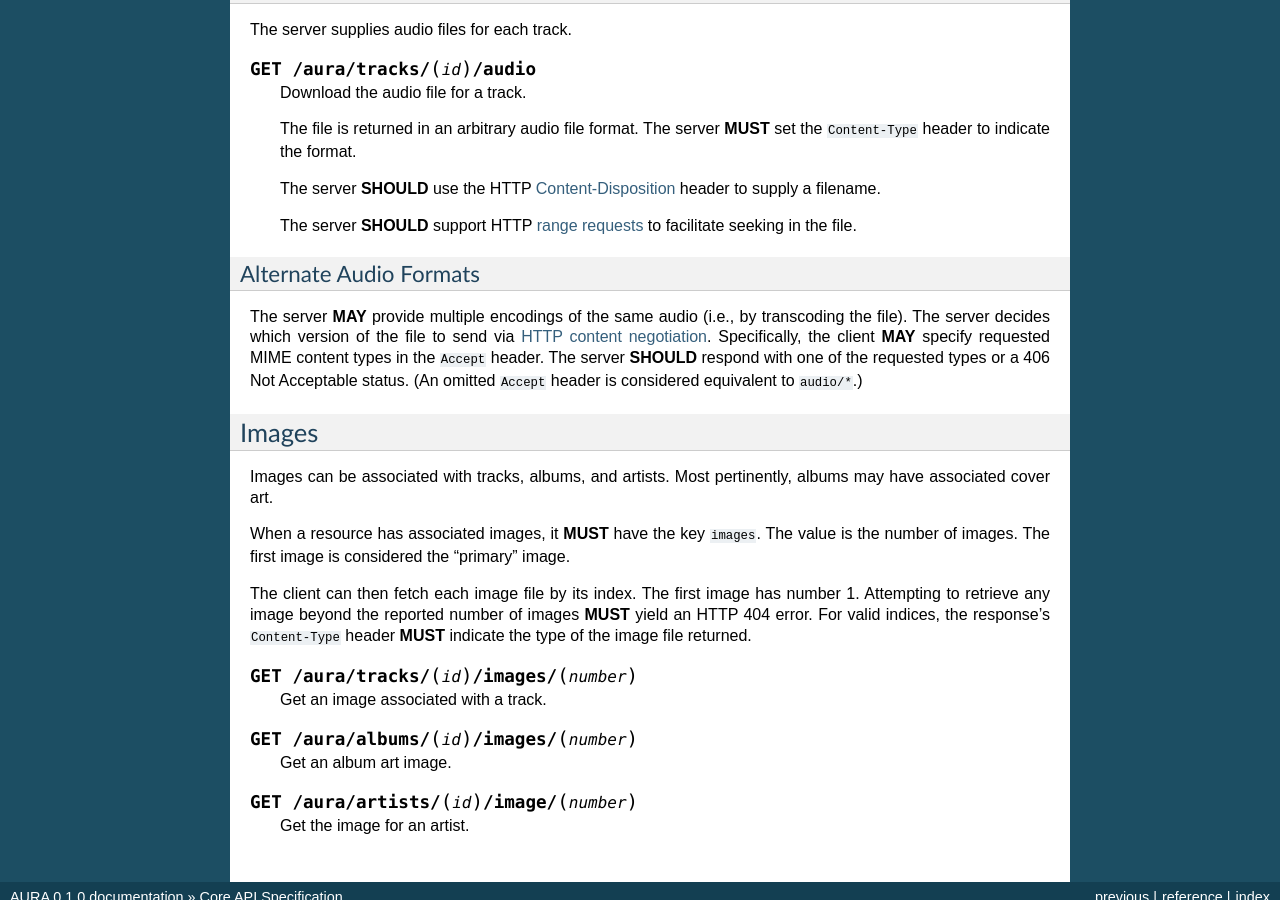
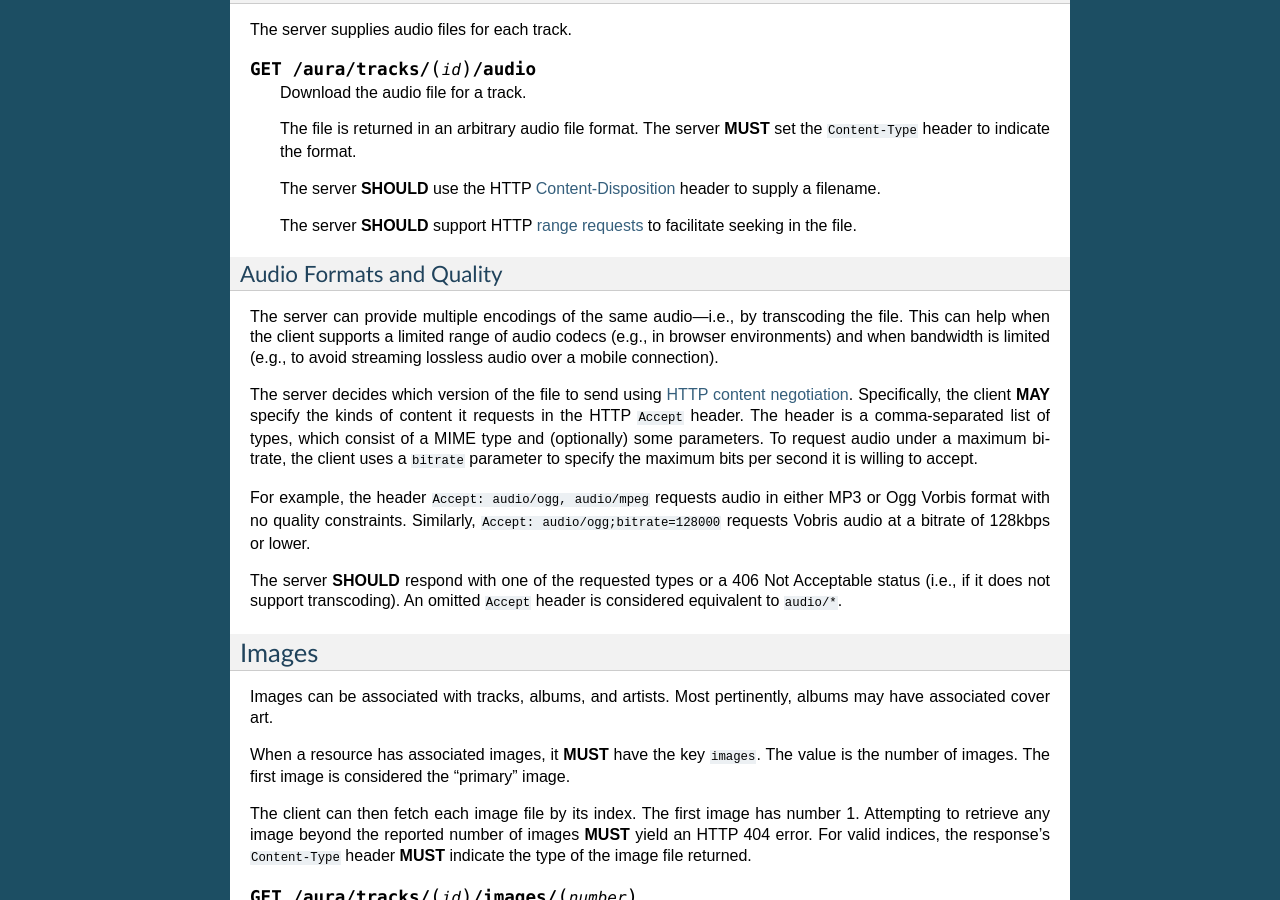
Before and after one commit to beetbox/aura, a Sphinx documentation site: the page built from docs/api.rst, in a window 1280 px wide and 900 px high, scrolled down 5277 px. Built offline with Sphinx 7.4.7, drawn with Linux system fonts in a browser that asks for light colours; some of the changed text lies outside the part shown.

Commit message:
Add bitrates to content negotiation (#4)

```diff
--- a/docs/api.rst
+++ b/docs/api.rst
@@ -356,16 +356,29 @@ The server supplies audio files for each track.
     The server **SHOULD** support HTTP `range requests`_ to facilitate seeking
     in the file.
 
-Alternate Audio Formats
-'''''''''''''''''''''''
+Audio Formats and Quality
+'''''''''''''''''''''''''
 
-The server **MAY** provide multiple encodings
-of the same audio (i.e., by transcoding the file). The server decides
-which version of the file to send via `HTTP content negotiation`_.
-Specifically, the client **MAY** specify requested MIME content types in
-the ``Accept`` header. The server **SHOULD** respond with one of the
-requested types or a 406 Not Acceptable status. (An omitted ``Accept``
-header is considered equivalent to ``audio/*``.)
+The server can provide multiple encodings of the same audio---i.e., by
+transcoding the file. This can help when the client supports a limited range
+of audio codecs (e.g., in browser environments) and when bandwidth is limited
+(e.g., to avoid streaming lossless audio over a mobile connection).
+
+The server decides which version of the file to send using `HTTP content
+negotiation`_. Specifically, the client **MAY** specify the kinds of content
+it requests in the HTTP ``Accept`` header. The header is a comma-separated
+list of types, which consist of a MIME type and (optionally) some parameters.
+To request audio under a maximum bitrate, the client uses a ``bitrate``
+parameter to specify the maximum bits per second it is willing to accept.
+
+For example, the header ``Accept: audio/ogg, audio/mpeg`` requests audio in
+either MP3 or Ogg Vorbis format with no quality constraints. Similarly,
+``Accept: audio/ogg;bitrate=128000`` requests Vobris audio at a bitrate of
+128kbps or lower.
+
+The server **SHOULD** respond with one of the requested types or a 406 Not
+Acceptable status (i.e., if it does not support transcoding). An omitted
+``Accept`` header is considered equivalent to ``audio/*``.
 
 .. _range requests: https://tools.ietf.org/html/draft-ietf-httpbis-p5-range-26
 .. _HTTP content negotiation: https://developer.mozilla.org/en-US/docs/Web/HTTP/Content_negotiation#The_Accept.3a_header
```
